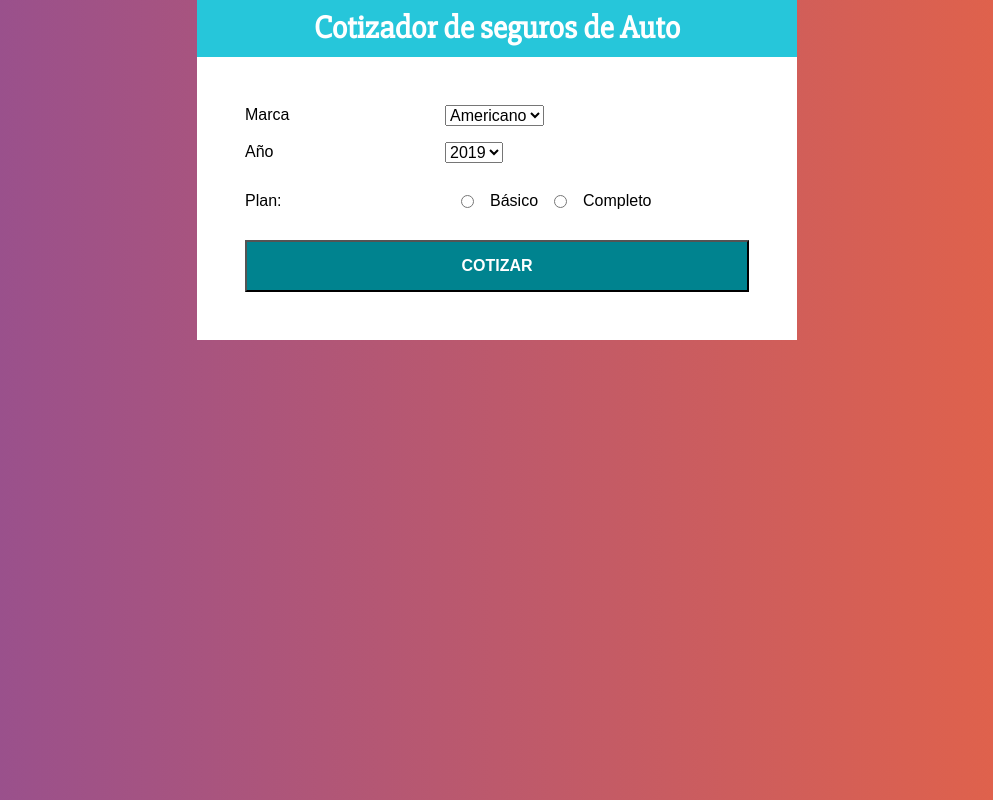
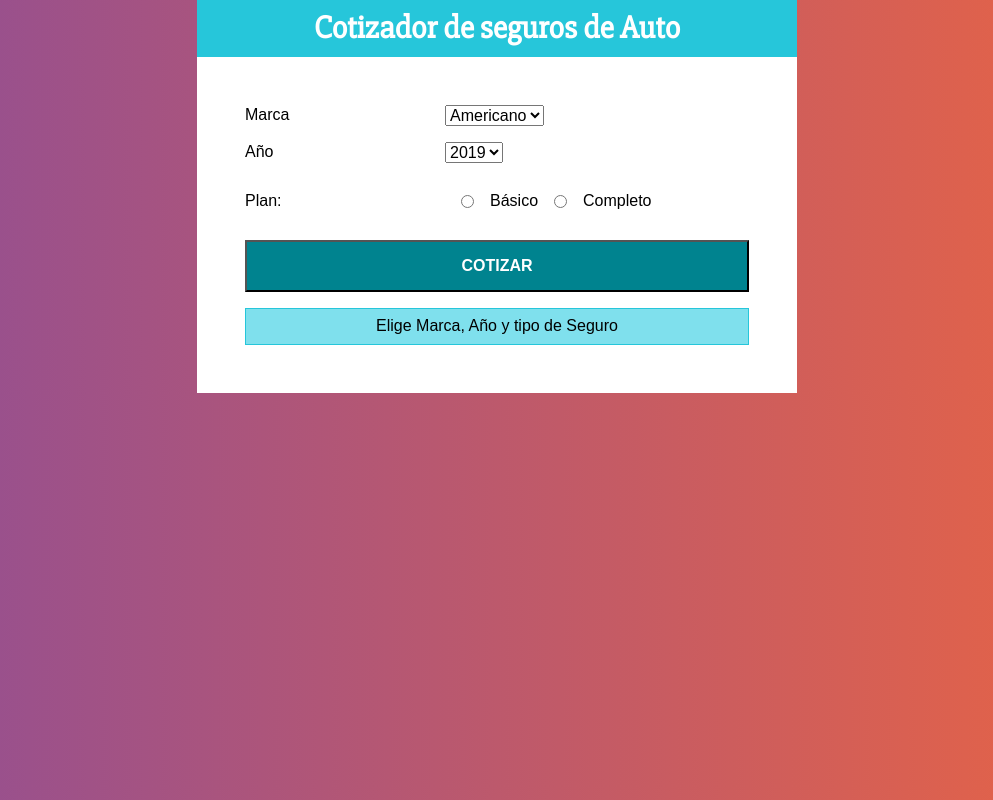
Before and after one commit to sergiorock/cotizador, a React (Create React App) app: page / in a window 1280 px wide. Shown: the whole page, without its empty margins (143-1136 px from the left). Built offline with nearby package versions, Linux system fonts and the light colour scheme.

Commit message:
show result

```diff
--- a/src/components/App.js
+++ b/src/components/App.js
@@ -2,6 +2,7 @@ import React, { Component } from 'react';
 import Header from './Header';
 import Formulario from './Formulario';
 import Resumen from './Resumen'
+import Resultado from './Resultado'
 import { obtenerDiferenciaAnio, calcularMarca, obtenerPlan } from '../helper';
 
 
@@ -57,13 +58,15 @@ class App extends Component {
           < Formulario
             cotizarSeguro = {this.cotizarSeguro}
           />
-        </div>
 
           < Resumen
             datos = {this.state.datos}
+          />
+
+          < Resultado
             resultado = {this.state.resultado}
           />
-
+        </div>
       </div>
     );
   }
--- a/src/components/Resultado.js
+++ b/src/components/Resultado.js
@@ -1,5 +1,24 @@
 import React, { Component } from 'react';
 
 class Resultado extends Component {
+    mostrarResultado = () => {
+        const resultado = this.props.resultado;
+        const leyenda = "Elige Marca, Año y tipo de Seguro";
+        if(!resultado) return leyenda;
 
+        return(
+            <div className="gran-total">
+                <p>El total es ${resultado}</p>
+            </div>
+        )
+    }
+
+    render() {
+        return(
+            <div className="gran-total">
+                { this.mostrarResultado() }
+            </div>
+        )
+    }
 }
+export default Resultado;
```
